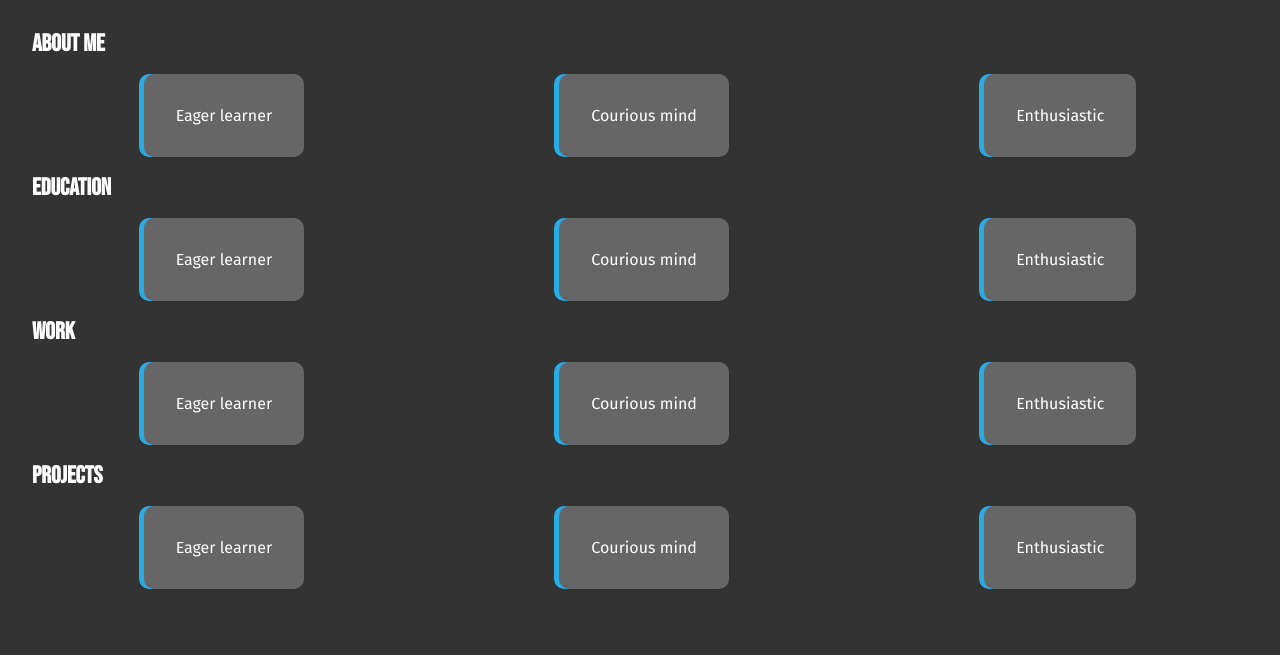
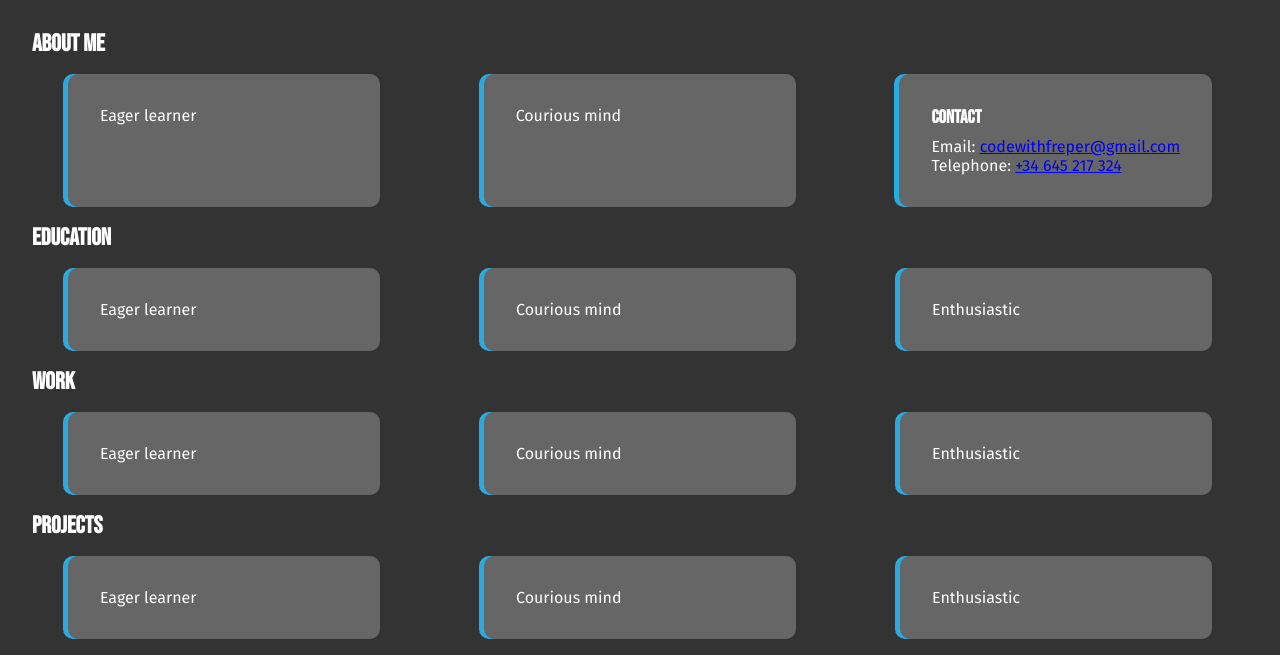
Before and after one commit to CodewithFreper/freper-project, a website: page src/index.html in a window 1280 px wide. Shown: the part 862-1517 px from the top of the page. Before the commit the page ends 1467 px from the top, so only its background shows below. Drawn offline with nearby package versions, Linux system fonts and the light colour scheme.

Commit message:
Push to github pages

```diff
--- a/src/index.css
+++ b/src/index.css
@@ -10,11 +10,14 @@ body {
     color: #fff;
 }
 
-h1, h2 {
+h1, h2, h3{
     font-family: Bebas Neue;
     letter-spacing: 10%;
 }
 
+h3 {
+    padding-bottom: 0.5rem;
+}
 header {
     position: relative;
 }
@@ -77,7 +80,7 @@ section > h2 {
 }
 .card {
     background-color: #666666;
-    max-width: 33%;
+    width: 25%;
     min-width: fit-content;
     border-radius: 10px;
     padding: 2rem;
--- a/src/index.html
+++ b/src/index.html
@@ -58,7 +58,9 @@
                     Courious mind
                 </div>
                 <div class="card">
-                    Enthusiastic
+                    <h3>Contact</h3>
+                    <p>Email: <a href="mailto:codewithfreper@gmail.com" aria-label="Send email to codewithfreper@gmail.com">codewithfreper@gmail.com</a></p>
+                    <p>Telephone: <a href="tel:+34645217324" aria-label="Phone to +34645217324">+34 645 217 324</a></p>
                 </div>
             </div>
         </section>
```
